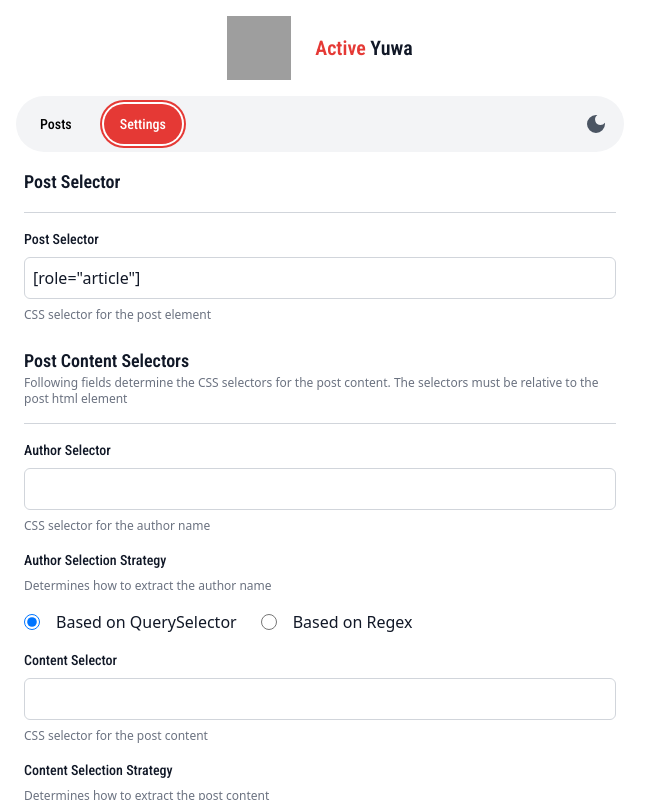
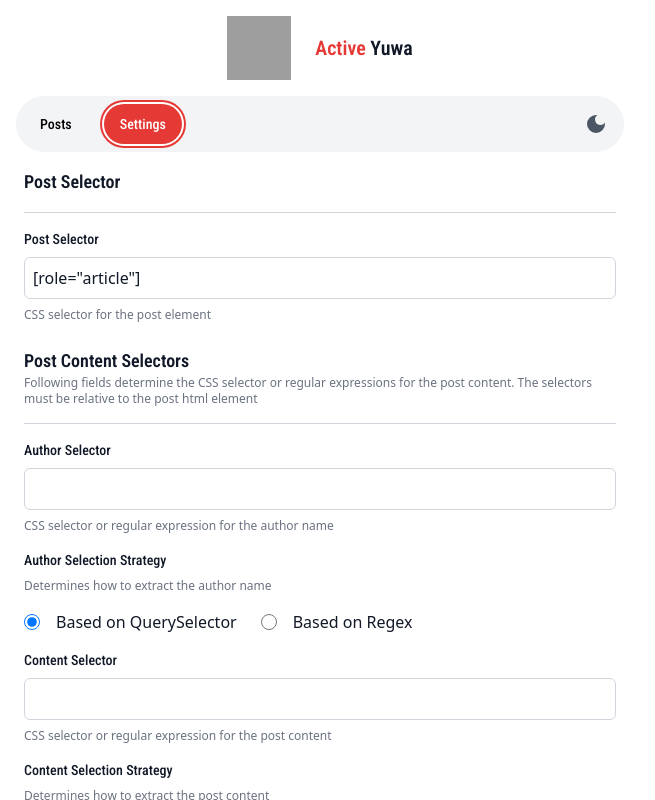
Before and after one commit to askbuddie/active-yuwa-extension, a React (Vite) app: page / in a window 1280 px wide. Both pictures are taken after a click on the button "Settings". Shown: the top 800 px of the page, without its empty margins (0-655 px from the left). Built offline with nearby package versions, Linux system fonts and the light colour scheme; grey boxes are pictures that could not be loaded.

Commit message:
Adjust labels

```diff
--- a/src/components/settings.tsx
+++ b/src/components/settings.tsx
@@ -36,12 +36,12 @@ export const Settings: React.FC = () => {
 
                         <div className="pb-4 border-b border-gray-300 dark:border-gray-700">
                             <h2 className="text-lg font-roboto font-semibold">Post Content Selectors</h2>
-                            <p className="text-xs text-gray-500">Following fields determine the CSS selectors for the post content. The selectors must be relative to the post html element</p>
+                            <p className="text-xs text-gray-500">Following fields determine the CSS selector or regular expressions for the post content. The selectors must be relative to the post html element</p>
                         </div>
 
                         <Input id="authorSelector"
                             label="Author Selector"
-                            hint="CSS selector for the author name"
+                            hint="CSS selector or regular expression for the author name"
                             value={settings.authorSelector}
                             onChange={value => setSettings({ authorSelector: value })} />
 
@@ -55,7 +55,7 @@ export const Settings: React.FC = () => {
 
                         <Input id="contentSelector"
                             label="Content Selector"
-                            hint="CSS selector for the post content"
+                            hint="CSS selector or regular expression for the post content"
                             value={settings.contentSelector}
                             onChange={value => setSettings({ contentSelector: value })} />
 
@@ -68,7 +68,7 @@ export const Settings: React.FC = () => {
 
                         <Input id="timestampSelector"
                             label="Timestamp Selector"
-                            hint="CSS selector for the post timestamp"
+                            hint="CSS selector or regular expression for the post timestamp"
                             value={settings.timestampSelector}
                             onChange={value => setSettings({ timestampSelector: value })} />
 
@@ -82,7 +82,7 @@ export const Settings: React.FC = () => {
 
                         <Input id="reactionsSelector"
                             label="Reactions Selector"
-                            hint="CSS selector for the post reactions"
+                            hint="CSS selector or regular expression for the post reactions"
                             value={settings.reactionsSelector}
                             onChange={value => setSettings({ reactionsSelector: value })} />
 
@@ -95,7 +95,7 @@ export const Settings: React.FC = () => {
 
                         <Input id="commentsSelector"
                             label="Comments Selector"
-                            hint="CSS selector for the post comments"
+                            hint="CSS selector or regular expression for the post comments"
                             value={settings.commentsSelector}
                             onChange={value => setSettings({ commentsSelector: value })} />
 
@@ -108,7 +108,7 @@ export const Settings: React.FC = () => {
 
                         <Input id="sharesSelector"
                             label="Shares Selector"
-                            hint="CSS selector for the post shares"
+                            hint="CSS selector or regular expression for the post shares"
                             value={settings.sharesSelector}
                             onChange={value => setSettings({ sharesSelector: value })} />
 
@@ -121,7 +121,7 @@ export const Settings: React.FC = () => {
 
                         <Input id="urlSelector"
                             label="URL Selector"
-                            hint="CSS selector for the post URL"
+                            hint="CSS selector or regular expression for the post URL"
                             value={settings.urlSelector}
                             onChange={value => setSettings({ urlSelector: value })} />
 
```
